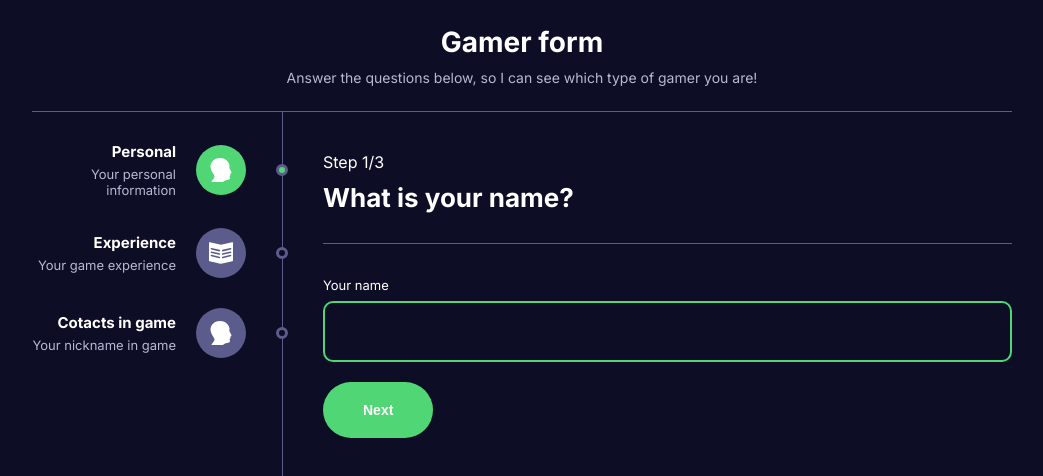
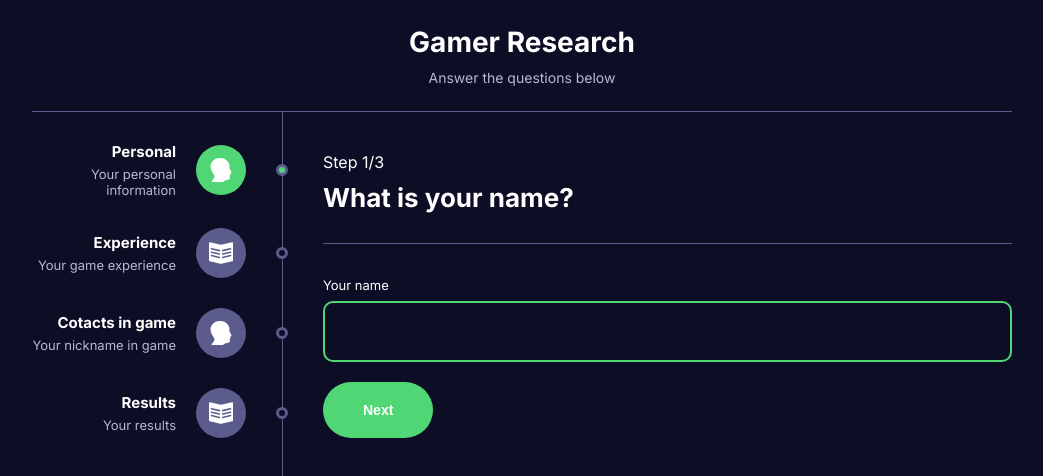
Before and after one commit to henriquemoreiraa/form-app, a React (Create React App) app: page / in a window 1280 px wide. Shown: the top 476 px of the page, without its empty margins (118-1161 px from the left). Built offline with nearby package versions, Linux system fonts and the light colour scheme.

Commit message:
results feito

```diff
--- a/src/components/Header/index.tsx
+++ b/src/components/Header/index.tsx
@@ -3,8 +3,8 @@ import * as C from "./styles"
 export const Header = () => {
     return (
         <C.Container>
-            <h1>Gamer form</h1>
-            <p>Answer the questions below, so I can see which type of gamer you are!</p>
+            <h1>Gamer Research </h1>
+            <p>Answer the questions below</p>
         </C.Container>
     )
 }
--- a/src/components/SideBarItem/index.tsx
+++ b/src/components/SideBarItem/index.tsx
@@ -30,6 +30,9 @@ export const SideBarItem = ({title, description, icon, path, active}: Props) =>
                     {icon === 'contacts' &&
                         <ProfileIcon fill="white" width={24} height={24}/>
                     }
+                    {icon === 'results' &&
+                        <BookIcon fill="white" width={24} height={24}/>
+                    }
 
                 </C.IconArea>
                 <C.Point active={active}></C.Point>
--- a/src/components/Theme/index.tsx
+++ b/src/components/Theme/index.tsx
@@ -37,6 +37,13 @@ export const Theme = ({ children }: Props) => {
                         path='/step3'
                         active={state.currentStep === 3}
                     />
+                    <SideBarItem
+                        title='Results'
+                        description='Your results'
+                        icon='results'
+                        path='/result'
+                        active={state.currentStep === 4}
+                    />
 
                 </C.Sidebar>
                 <C.Page>
--- /dev/null
+++ b/src/pages/formResult/index.tsx
@@ -0,0 +1,73 @@
+import * as C from "./styles"
+import { useNavigate } from 'react-router-dom'
+import { Theme } from '../../components/Theme'
+import { useForm, FormActions } from '../../contexts/FormContext'
+import { useEffect } from "react"
+import { SelectOption } from '../../components/SelectOption'
+
+export const FormStep4 = () => {
+    const history = useNavigate()
+
+    useEffect(() => {
+        if (state.name === '') {
+            history('/')
+        } else {
+            dispatch({
+                type: FormActions.setCurrentStep,
+                payload: 4
+            })
+        }
+
+    }, [])
+
+    const { state, dispatch } = useForm()
+
+    return (
+        <Theme>
+            <C.Container>
+                <p>Results</p>
+                <h1>Research results </h1>
+
+                <hr />
+
+                <p>Your name: <span className="green">{state.name}</span></p>
+
+                <span>
+                    Your nickname: <span className="green">{state.nickName}</span> | Game: <span className="green">{state.game}</span>
+                </span>
+
+                <h3>Your gaming experience:</h3>
+
+                { state.level === 0 && <SelectOption
+                    title="I'm a beginner"
+                    description="I've been playing games less than 5 years"
+                    icon="🥳"
+                    selected={state.level === 0}
+                    onClick={() => undefined}
+                />}
+                { state.level === 1 && <SelectOption
+                    title="I am an experienced"
+                    description="I've been playing games less than 10 years"
+                    icon="🎓"
+                    selected={state.level === 1}
+                    onClick={() => undefined}
+                />}
+                { state.level === 2 && <SelectOption
+                    title="I am an expert"
+                    description="I've been playing games less than 30 years"
+                    icon="😎"
+                    selected={state.level === 2}
+                    onClick={() => undefined}
+                />}
+                { state.level === 3 && <SelectOption
+                    title="I'm an elder"
+                    description="I've been playing games more than 30 years"
+                    icon="🧙‍♂️"
+                    selected={state.level === 3}
+                    onClick={() => undefined}
+                />}
+            </C.Container>
+        </Theme>
+
+    )
+}
--- /dev/null
+++ b/src/pages/formResult/styles.ts
@@ -0,0 +1,25 @@
+import styled from "styled-components";
+
+export const Container = styled.div`
+    h1 {
+        font-size: 26px;
+        margin: 10px 0 0;
+        padding: 0;
+    }
+    hr {
+        height: 0.5px;
+        border: 0;
+        background-color: #5B5B8C;
+        margin: 30px 0;
+    }
+    p {
+        margin-bottom: 20px;
+    }
+    h3 {
+        margin: 20px 0;
+    }
+    .green {
+        color: #51D675;
+    }
+
+`
--- a/src/pages/formStep3/index.tsx
+++ b/src/pages/formStep3/index.tsx
@@ -21,8 +21,7 @@ export const FormStep3 = () => {
 
     const handleNextStep = () => {
         if (state.name !== '' && state.game !== '' && state.nickName !== '') {
-            // history('/')
-            console.log(state)
+            history('/result')
         } else {
             alert('Answer the questions!')
         }
--- a/src/router.tsx
+++ b/src/router.tsx
@@ -2,6 +2,7 @@ import { BrowserRouter, Route, Routes } from "react-router-dom";
 import { FormStep1 } from "./pages/formStep1/"
 import { FormStep2 } from "./pages/formStep2/"
 import { FormStep3 } from "./pages/formStep3/"
+import { FormStep4 } from "./pages/formResult"
 
 export const Router = () => {
     return (
@@ -10,6 +11,7 @@ export const Router = () => {
                 <Route path="/" element={<FormStep1 />} />
                 <Route path="/step2" element={<FormStep2 />} />
                 <Route path="/step3" element={<FormStep3 />} />
+                <Route path="/result" element={<FormStep4/>} />
             </Routes>
         </BrowserRouter>
     )
```
Also changed, not shown: src/contexts/FormContext.tsx (+7 -3 lines).
